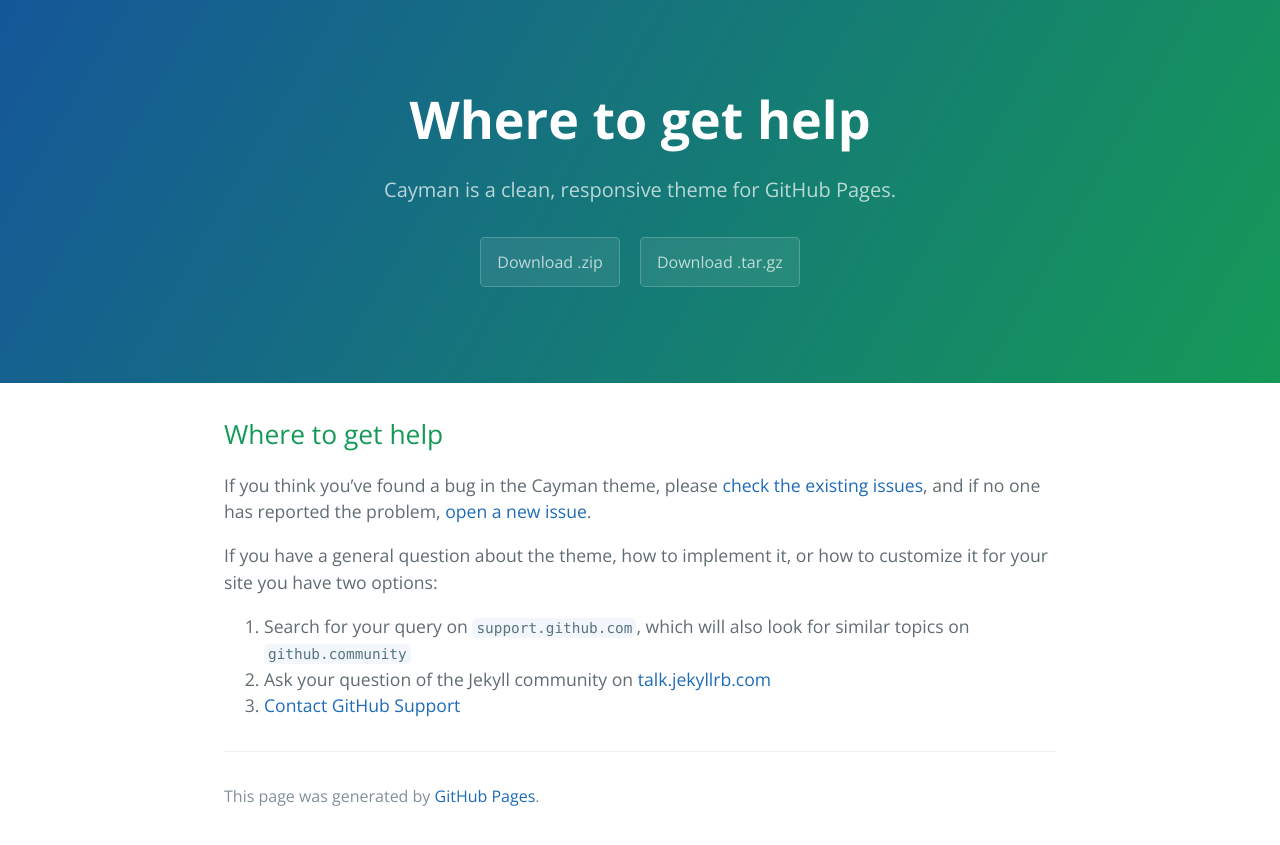
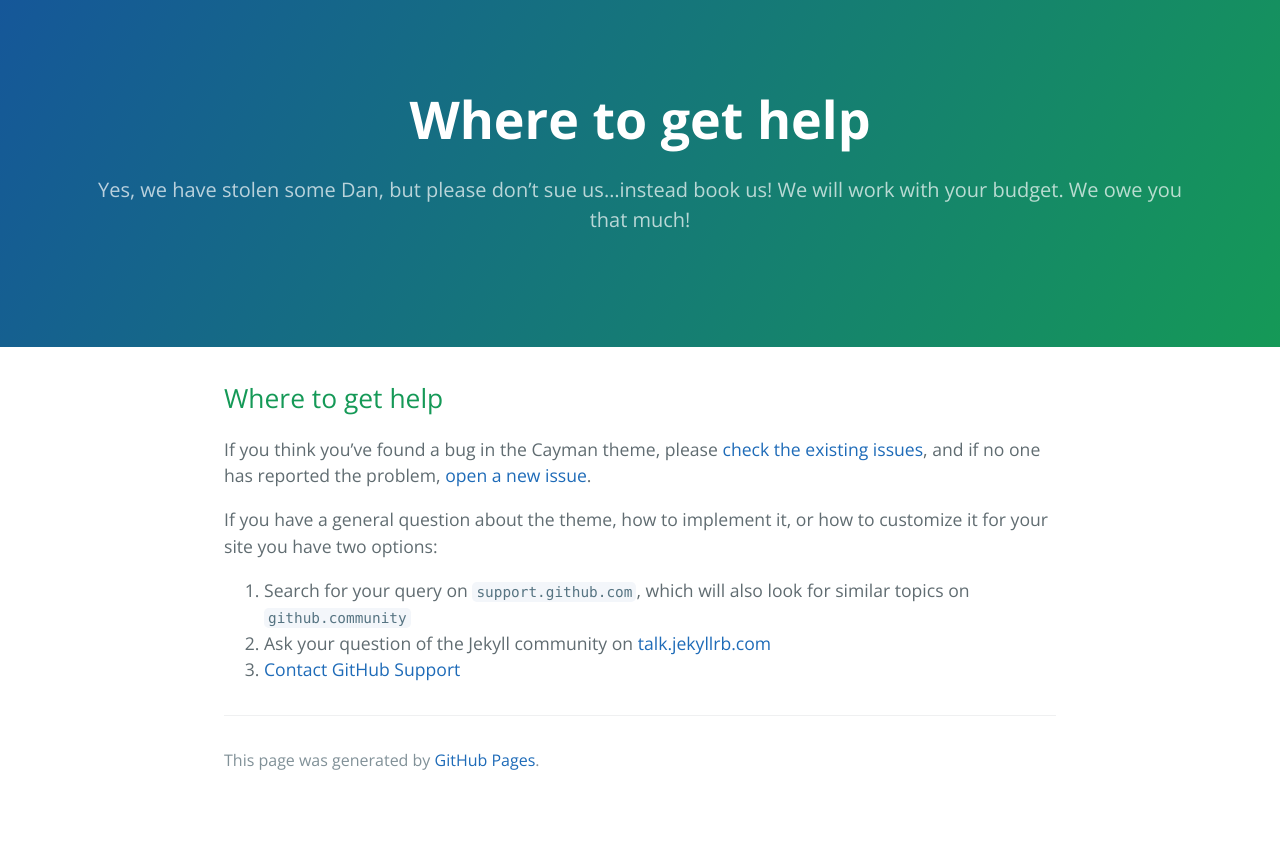
Before and after one commit to stolendan/stolendan.github.io, a Jekyll site: the page built from docs/SUPPORT.md, in a window 1280 px wide. Shown: the top 845 px of the page. Built offline with Jekyll 4.4.1, drawn with Linux system fonts in a browser that asks for light colours; our own code applies the rules of GitHub Pages for plain Markdown files.

```diff
--- a/_config.yml
+++ b/_config.yml
@@ -1,5 +1,5 @@
-title: Cayman theme
-description: Cayman is a clean, responsive theme for GitHub Pages.
-show_downloads: true
+title: S T O L E N  D A N
+description: Yes, we have stolen some Dan, but please don’t sue us…instead book us! We will work with your budget. We owe you that much!
+show_downloads: false
 google_analytics:
 theme: jekyll-theme-cayman
```
Also changed, not shown: index.md (+3 -0 lines), jekyll-theme-cayman.gemspec.
